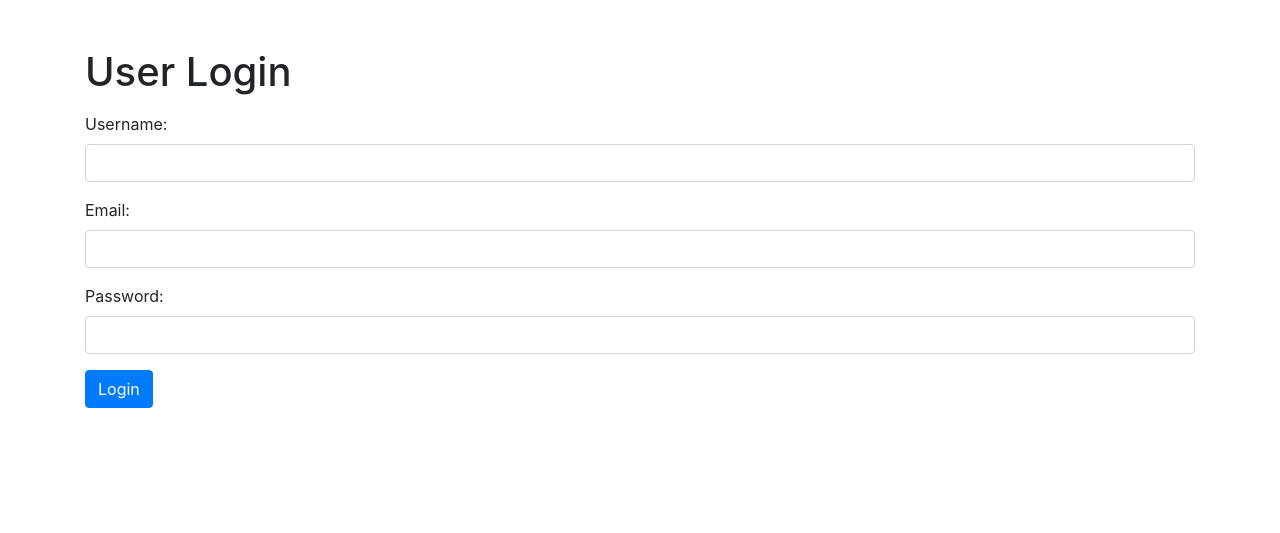
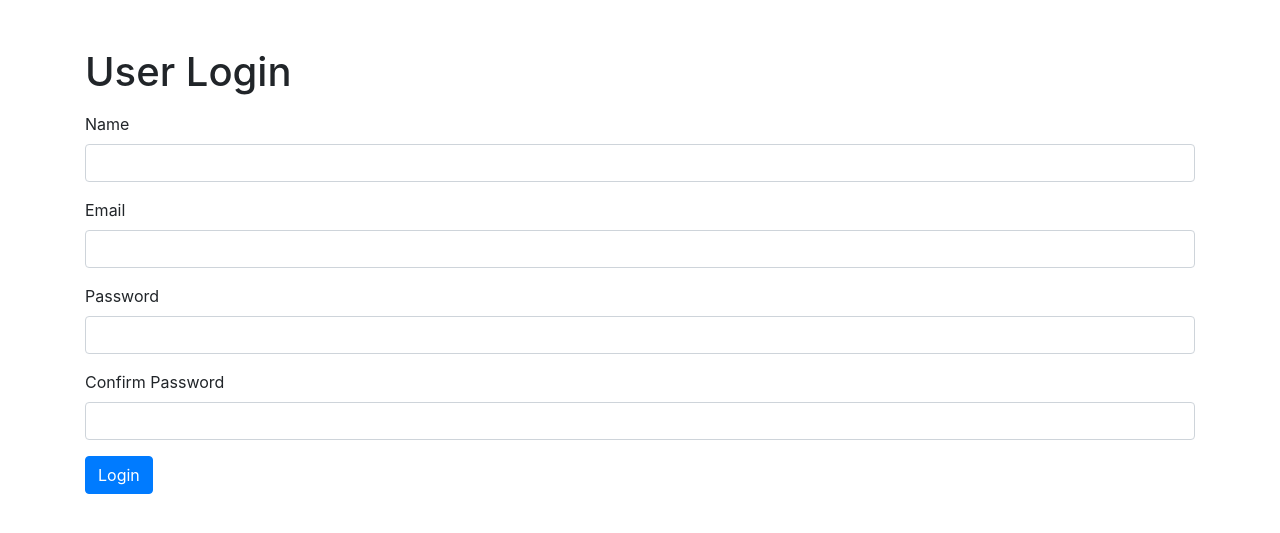
Before and after one commit to KubiakJakub01/quizoinator, a Flask app: template src/templates/signup.html in a window 1280 px wide. Shown: the top 533 px of the page. Run offline with Flask 3, Linux system fonts and the light colour scheme; the template is opened without the code that fills it: values that come from a table or form of the project are taken from there, others are empty; some libraries are stand-ins or nearby versions.

Commit message:
Update singup template

```diff
--- a/src/app.py
+++ b/src/app.py
@@ -6,6 +6,9 @@ from flask_sqlalchemy import SQLAlchemy
 from sqlalchemy import Column, Integer, String, ForeignKey
 from sqlalchemy.orm import relationship
 from werkzeug.security import generate_password_hash, check_password_hash
+from flask_wtf import FlaskForm
+from wtforms import StringField, PasswordField, SubmitField
+from wtforms.validators import DataRequired, Email, EqualTo, Length
 
 app = Flask(__name__)
 app.secret_key = "mysecret"
@@ -15,11 +18,12 @@ app.permanent_session_lifetime = timedelta(minutes=5)
 
 db = SQLAlchemy(app)
 
-class User(db.Model):
+class Users(db.Model):
     _id = Column("id", Integer, primary_key=True, autoincrement=True)
-    name = Column(String(100))
-    email = Column(String(100))
+    name = Column(String(20), nullable=False, unique=True)
+    email = Column(String(20), nullable=False, unique=True)
     password_hash = Column(String(128))
+    data_created = Column(db.DateTime, default=db.func.current_timestamp())
 
     @property
     def password(self):
@@ -35,6 +39,14 @@ class User(db.Model):
     def __repr__(self):
         return f"User {self.name} with email {self.email}"
 
+class UserForm(FlaskForm):
+    name = StringField("Name", validators=[DataRequired()])
+    email = StringField("Email", validators=[DataRequired(), Email()])
+    password = PasswordField("Password", validators=[DataRequired(), EqualTo("password2", message="Passwords must match")])
+    password2 = PasswordField("Confirm Password", validators=[DataRequired()])
+    submit = SubmitField("Sign Up")
+
+
 @app.route("/")
 def home():
     return render_template("index.html")
@@ -49,7 +61,7 @@ def user():
         if request.method == "POST":
             email = request.form["email"]
             session["email"] = email
-            found_user = User.query.filter_by(name=user_name).first()
+            found_user = Users.query.filter_by(name=user_name).first()
             found_user.email = email
             db.session.commit()
         else:
@@ -62,9 +74,33 @@ def user():
         flash("You are not logged in!")
         return redirect(url_for("login"))
 
+
 @app.route("/signup", methods=["POST", "GET"])
 def signup():
-    pass
+    name = None
+    email = None
+    password = None
+    form = UserForm()
+    if form.validate_on_submit():
+        name = form.name.data
+        email = form.email.data
+        password = form.password.data
+        found_user = Users.query.filter_by(name=name).first()
+        if found_user:
+            flash("User already exists!")
+            return redirect(url_for("login"))
+        else:
+            usr = Users(name=name, email=email, password=password)
+            db.session.add(usr)
+            db.session.commit()
+            flash("User created!")
+            return redirect(url_for("login"))
+    return render_template("signup.html",
+                            name=name,
+                            email=email,
+                            password=password,
+                            form=form)
+
 
 @app.route("/login", methods=["POST", "GET"])
 def login():
@@ -75,12 +111,12 @@ def login():
         email = request.form["email"]
         session["email"] = email
         flash("Login Successful!")
-        found_user = User.query.filter_by(name=name).first()
+        found_user = Users.query.filter_by(name=name).first()
         if found_user:
             flash("User already exists!")
             session["email"] = found_user.email
         else:
-            usr = User(name=name, email=email)
+            usr = Users(name=name, email=email)
             db.session.add(usr)
             db.session.commit()
             flash("User created!")
@@ -90,6 +126,10 @@ def login():
             flash("Already logged in!")
             return redirect(url_for("user"))
         return render_template("login.html")
+
+@app.route("/view")
+def view():
+    return render_template("view.html", users=Users.query.all())
 
 
 @app.route("/logout")
--- a/src/templates/base.html
+++ b/src/templates/base.html
@@ -24,6 +24,9 @@
               <a class="nav-link" href="/login">Login</a>
             </li>
             <li class="nav-item">
+              <a class="nav-link" href="/signup">Signup</a>
+            </li>
+            <li class="nav-item">
               <a class="nav-link" href="/logout">Logout</a>
             </li>
           </ul>
--- a/src/templates/signup.html
+++ b/src/templates/signup.html
@@ -17,18 +17,19 @@
           </div>
         {% endif %}
       {% endwith %}
-      <form method="POST" action="{{ url_for('login') }}" class="mb-5">
+      <form method="POST" class="mb-5">
+        {{ form.hidden_tag() }}
         <div class="form-group">
-          <label for="username">Username:</label>
-          <input type="text" name="username" id="username" class="form-control" required>
+            {{ form.name.label }} {{ form.name(class="form-control") }}
         </div>
         <div class="form-group">
-            <label for="email">Email:</label>
-            <input type="email" name="email" id="email" class="form-control" required>
+            {{ form.email.label }} {{ form.email(class="form-control") }}
         </div>
         <div class="form-group">
-          <label for="password">Password:</label>
-          <input type="password" name="password" id="password" class="form-control" required>
+            {{ form.password.label }} {{ form.password(class="form-control") }}
+        </div>
+        <div class="form-group">
+            {{ form.password2.label }} {{ form.password2(class="form-control") }}
         </div>
         <button type="submit" class="btn btn-primary">Login</button>
       </form>
```
